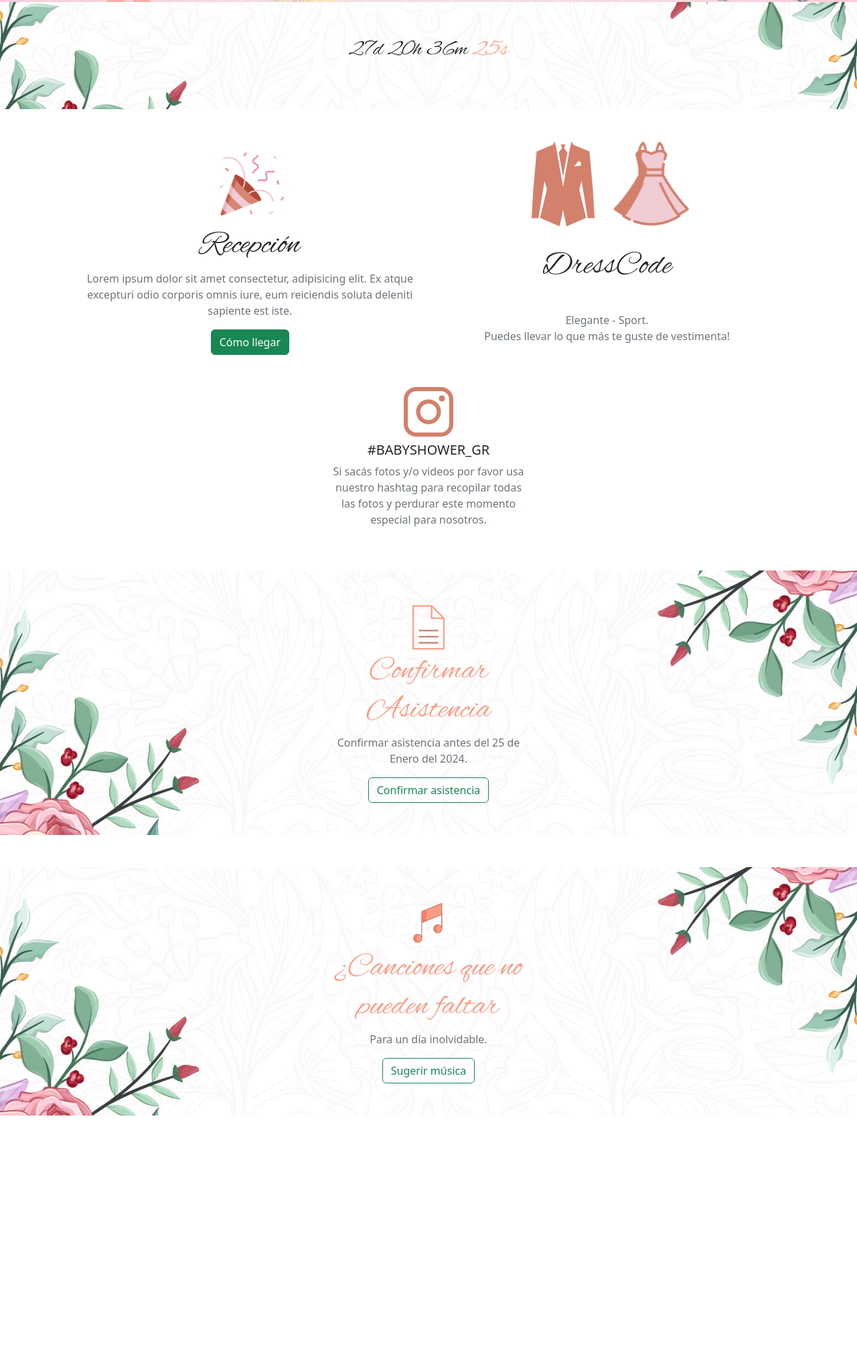
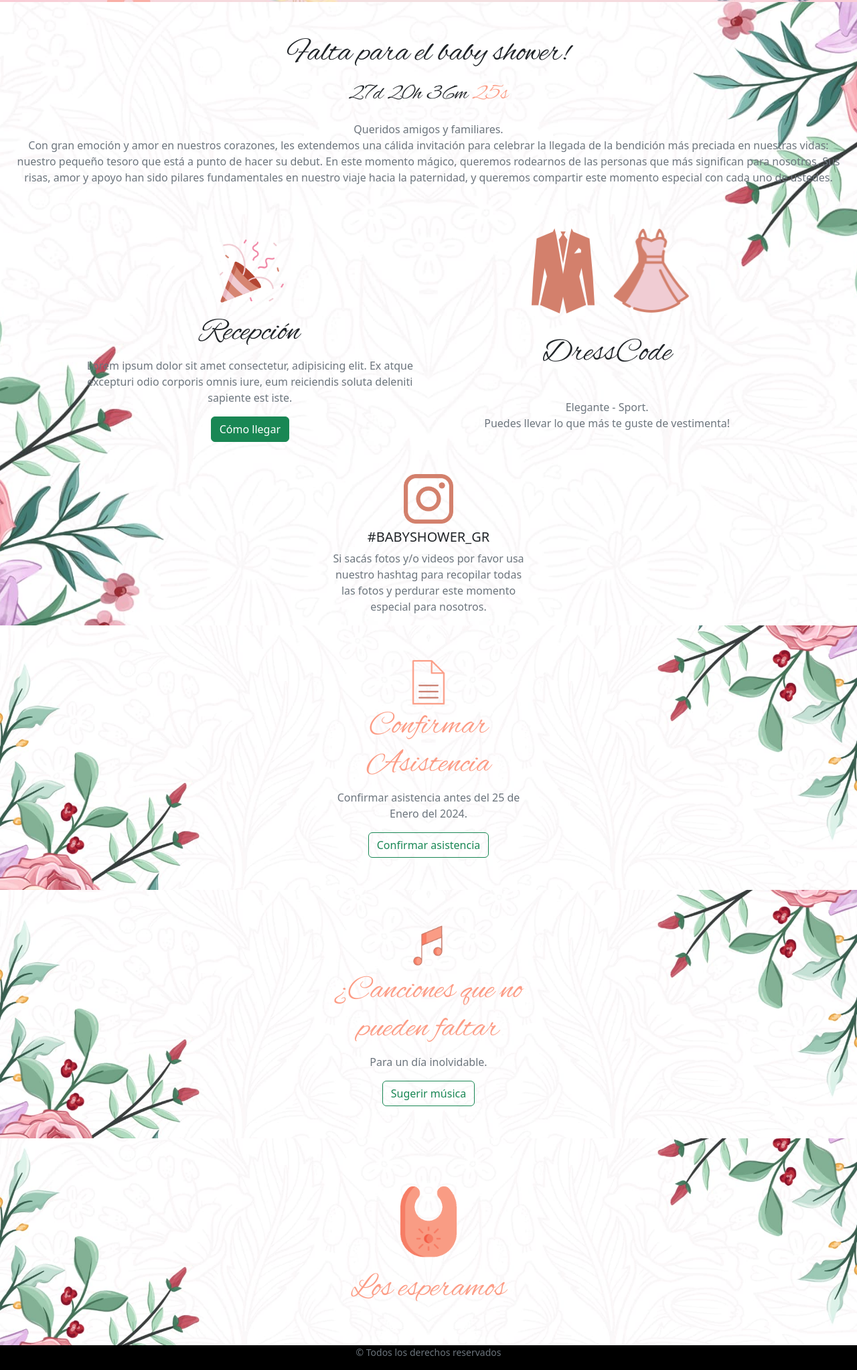
Before and after one commit to ezequielmonachesi/baby-shower-gisela, a plain HTML site: page index.html in a window 1280 px wide. Shown: the part 653-2699 px from the top of the page at 67% size. Before the commit the page ends 2319 px from the top, so only its background shows below. Drawn offline with nearby package versions, Linux system fonts and the light colour scheme.

Commit message:
se agrega frase de intriduccion

```diff
--- a/index.html
+++ b/index.html
@@ -30,15 +30,26 @@
         </aside>
       </article>
     </section>
-    <!-- Contador -->
-    <section class="container-fluid background-count-down">
-      <div class="text-center py-5">
-        <p id="demo"></p>
-      </div>
-    </section>
     <!-- Invitación -->
-    <section class="container-fluid mt-5">
+    <section class="container-fluid mt-5 background-count-down">
       <article class="row gy-5 justify-content-center">
+        <aside class="col-12 text-center">
+          <article class="d-flex flex-column h-100 justify-content-between">
+            <h2>Falta para el baby shower!</h2>
+            <p id="demo"></p>
+            <p class="text-secondary">
+              Queridos amigos y familiares. <br />
+              Con gran emoción y amor en nuestros corazones, les extendemos una
+              cálida invitación para celebrar la llegada de la bendición más
+              preciada en nuestras vidas: nuestro pequeño tesoro que está a
+              punto de hacer su debut. En este momento mágico, queremos
+              rodearnos de las personas que más significan para nosotros. Sus
+              risas, amor y apoyo han sido pilares fundamentales en nuestro
+              viaje hacia la paternidad, y queremos compartir este momento
+              especial con cada uno de ustedes.
+            </p>
+          </article>
+        </aside>
         <aside class="col-md-5 text-center">
           <article class="d-flex flex-column h-100 justify-content-between">
             <div>
@@ -84,7 +95,7 @@
       </article>
     </section>
     <!-- Confirmar asistencia -->
-    <section class="container-fluid background-count-down mt-5 py-5">
+    <section class="container-fluid background-count-down py-5">
       <article class="row justify-content-center">
         <aside class="col-9 col-md-3 text-center">
           <article class="d-flex flex-column h-100 justify-content-between">
@@ -105,7 +116,7 @@
       </article>
     </section>
     <!-- Canciones que no pueden faltar -->
-    <section class="container-fluid background-count-down mt-5 py-5">
+    <section class="container-fluid background-count-down py-5">
       <article class="row justify-content-center">
         <aside class="col-9 col-md-3 text-center">
           <article class="d-flex flex-column h-100 justify-content-between">
@@ -121,6 +132,26 @@
         </aside>
       </article>
     </section>
+    <!-- Los esperamos -->
+    <section class="container-fluid background-count-down py-5">
+      <article class="row justify-content-center">
+        <aside class="col-9 col-md-3 text-center">
+          <article class="d-flex flex-column h-100 justify-content-between">
+            <div>
+              <img src="./assets/babero.gif" alt="babero" class="w-50" />
+            </div>
+            <h2 class="text-rose">Los esperamos</h2>
+          </article>
+        </aside>
+      </article>
+    </section>
+    <section class="container-fluid bg-black text-secondary">
+      <article class="row">
+        <aside class="col text-center">
+          <p class="small">&copy; Todos los derechos reservados</p>
+        </aside>
+      </article>
+    </section>
     <script
       src="https://cdn.jsdelivr.net/npm/bootstrap@5.3.2/dist/js/bootstrap.bundle.min.js"
       integrity="sha384-C6RzsynM9kWDrMNeT87bh95OGNyZPhcTNXj1NW7RuBCsyN/o0jlpcV8Qyq46cDfL"
```
Also changed, not shown: assets/babero.gif (added), assets/baby.png (added).
